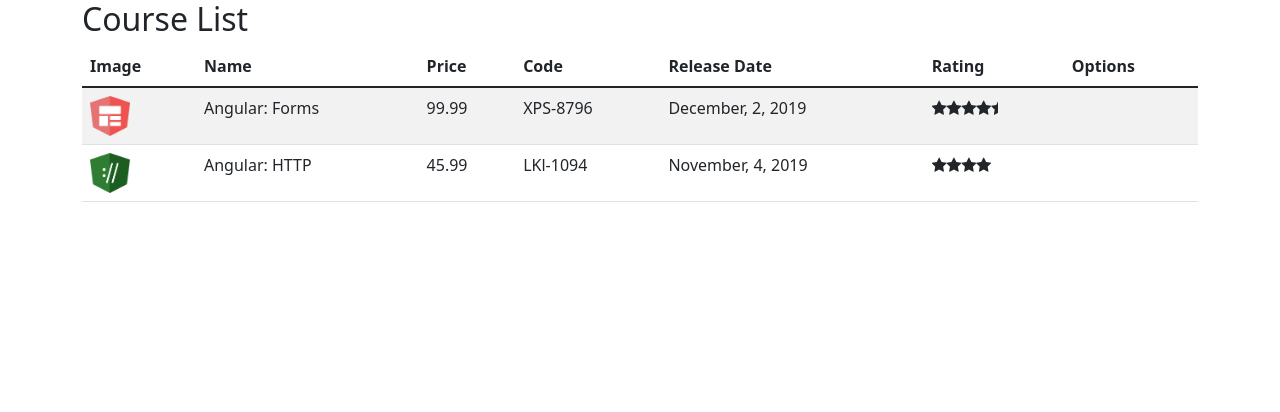
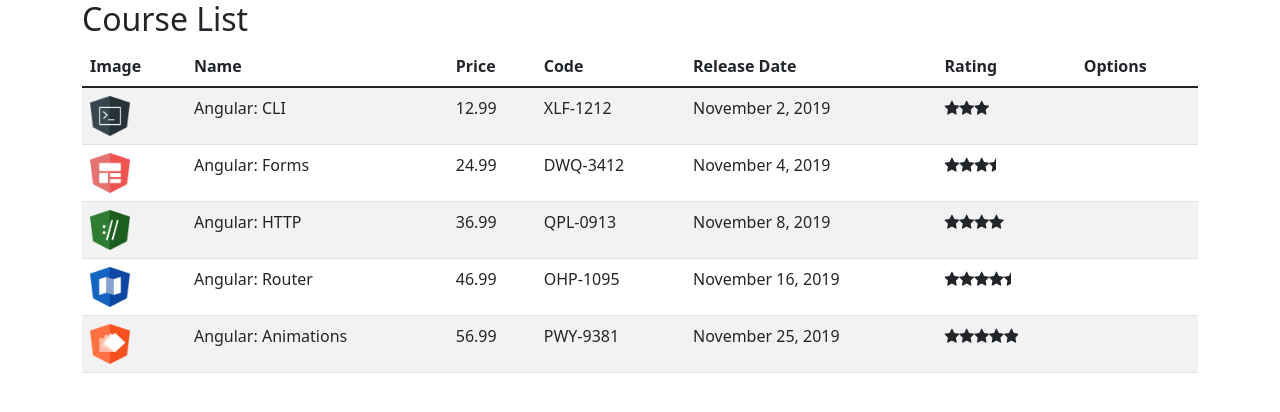
Before and after one commit to wilson-silva/course-manager-angular, an Angular app: page / in a window 1280 px wide. Shown: the top 412 px of the page. Built offline with nearby package versions, Linux system fonts and the light colour scheme.

Commit message:
implementing dependency injection

```diff
--- a/src/app/courses/course-list.component.ts
+++ b/src/app/courses/course-list.component.ts
@@ -1,5 +1,6 @@
 import { Component, OnInit } from "@angular/core";
 import { Course } from "./course";
+import { CourseService } from "./course.service";
 
 @Component({
     selector: 'list',
@@ -9,32 +10,12 @@
 
     courses: Course[] = [];
 
+    constructor(private courseService: CourseService){
+
+    }
+
     ngOnInit(): void{
-        this.courses = [
-            {
-                id: 1,
-                name: 'Angular: Forms',
-                imageUrl:'/assets/images/forms.png',
-                price: 99.99 ,
-                code: 'XPS-8796',
-                duration: 120,
-                rating:4.5,
-                releaseDate: 'December, 2, 2019'
-
-            },
-            {
-                id: 2,
-                name: 'Angular: HTTP',
-                imageUrl:'/assets/images/http.png',
-                price: 45.99 ,
-                code: 'LKl-1094',
-                duration: 80,
-                rating:4,
-                releaseDate:'November, 4, 2019'
-
-            }
-
-        ]
+        this.courses = this.courseService.retrieveAll();
     }
 
 
--- /dev/null
+++ b/src/app/courses/course.service.ts
@@ -0,0 +1,73 @@
+import { Injectable } from "@angular/core";
+import { Course } from "./course";
+
+@Injectable({
+    providedIn: 'root'
+})
+export class CourseService{
+
+
+
+    retrieveAll(): Course[]{
+        return COURSES;
+    }
+
+}
+
+var COURSES: Course[] = [
+    {
+        id: 1,
+        name: 'Angular: CLI',
+        releaseDate: 'November 2, 2019',
+        description: 'Neste curso, os alunos irão obter um grande conhecimento nos principais recursos do CLI.',
+        duration: 120,
+        code: 'XLF-1212',
+        rating: 3,
+        price: 12.99,
+        imageUrl: '/assets/images/cli.png',
+    },
+    {
+        id: 2,
+        name: 'Angular: Forms',
+        releaseDate: 'November 4, 2019',
+        description: 'Neste curso, os alunos irão obter um conhecimento aprofundado sobre os recursos disponíveis no módulo de Forms.',
+        duration: 80,
+        code: 'DWQ-3412',
+        rating: 3.5,
+        price: 24.99,
+        imageUrl: '/assets/images/forms.png',
+    },
+    {
+        id: 3,
+        name: 'Angular: HTTP',
+        releaseDate: 'November 8, 2019',
+        description: 'Neste curso, os alunos irão obter um conhecimento aprofundado sobre os recursos disponíveis no módulo de HTTP.',
+        duration: 80,
+        code: 'QPL-0913',
+        rating: 4.0,
+        price: 36.99,
+        imageUrl: '/assets/images/http.png',
+    },
+    {
+        id: 4,
+        name: 'Angular: Router',
+        releaseDate: 'November 16, 2019',
+        description: 'Neste curso, os alunos irão obter um conhecimento aprofundado sobre os recursos disponíveis no módulo de Router.',
+        duration: 80,
+        code: 'OHP-1095',
+        rating: 4.5,
+        price: 46.99,
+        imageUrl: '/assets/images/router.png',
+    },
+    {
+        id: 5,
+        name: 'Angular: Animations',
+        releaseDate: 'November 25, 2019',
+        description: 'Neste curso, os alunos irão obter um conhecimento aprofundado sobre os recursos disponíveis sobre Animation.',
+        duration: 80,
+        code: 'PWY-9381',
+        rating: 5,
+        price: 56.99,
+        imageUrl: '/assets/images/animations.png',
+    }
+];
--- a/src/app/courses/course.ts
+++ b/src/app/courses/course.ts
@@ -7,5 +7,6 @@
     duration!: number;
     rating!: number;
     releaseDate!: string;
+    description!: string;
 
 }
```
